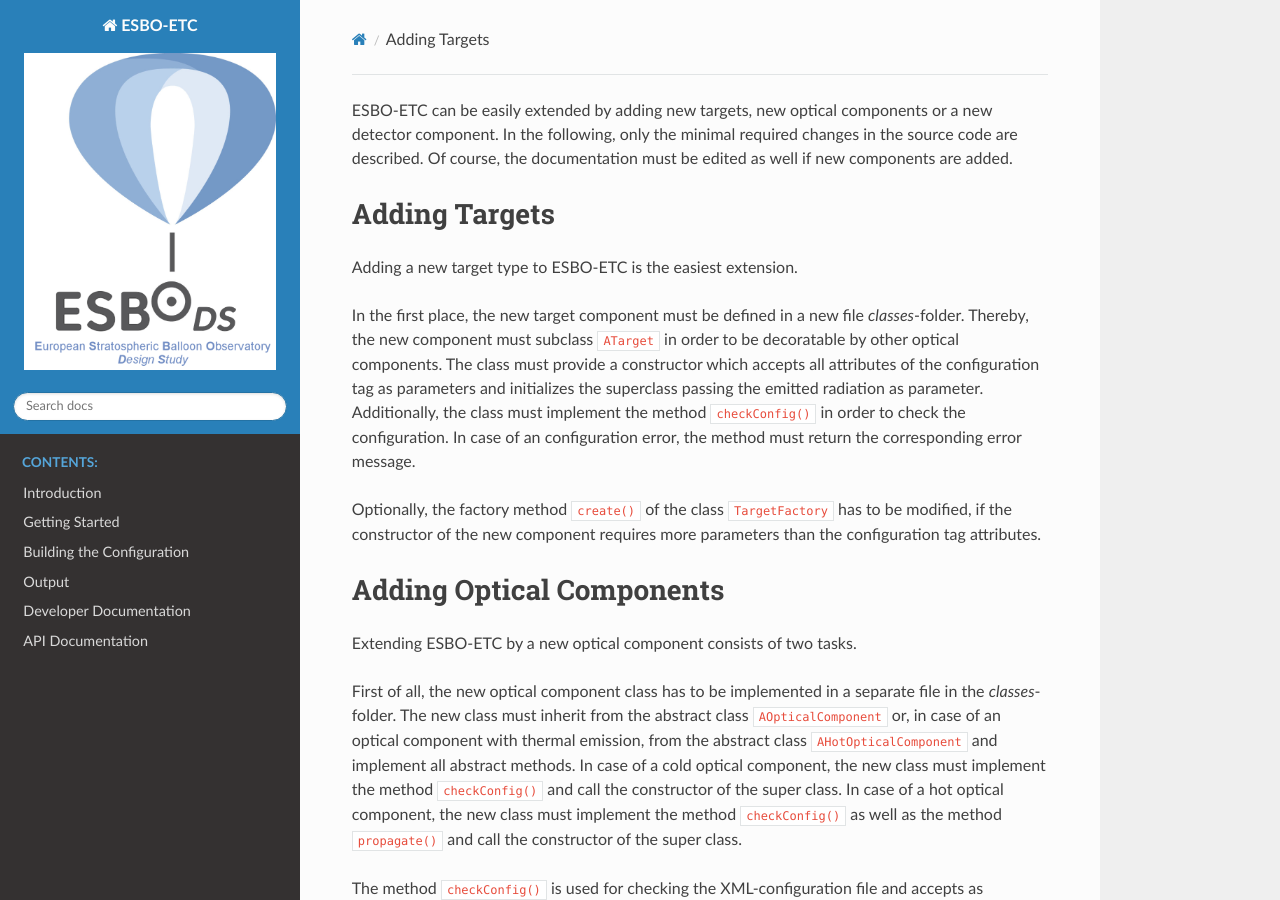
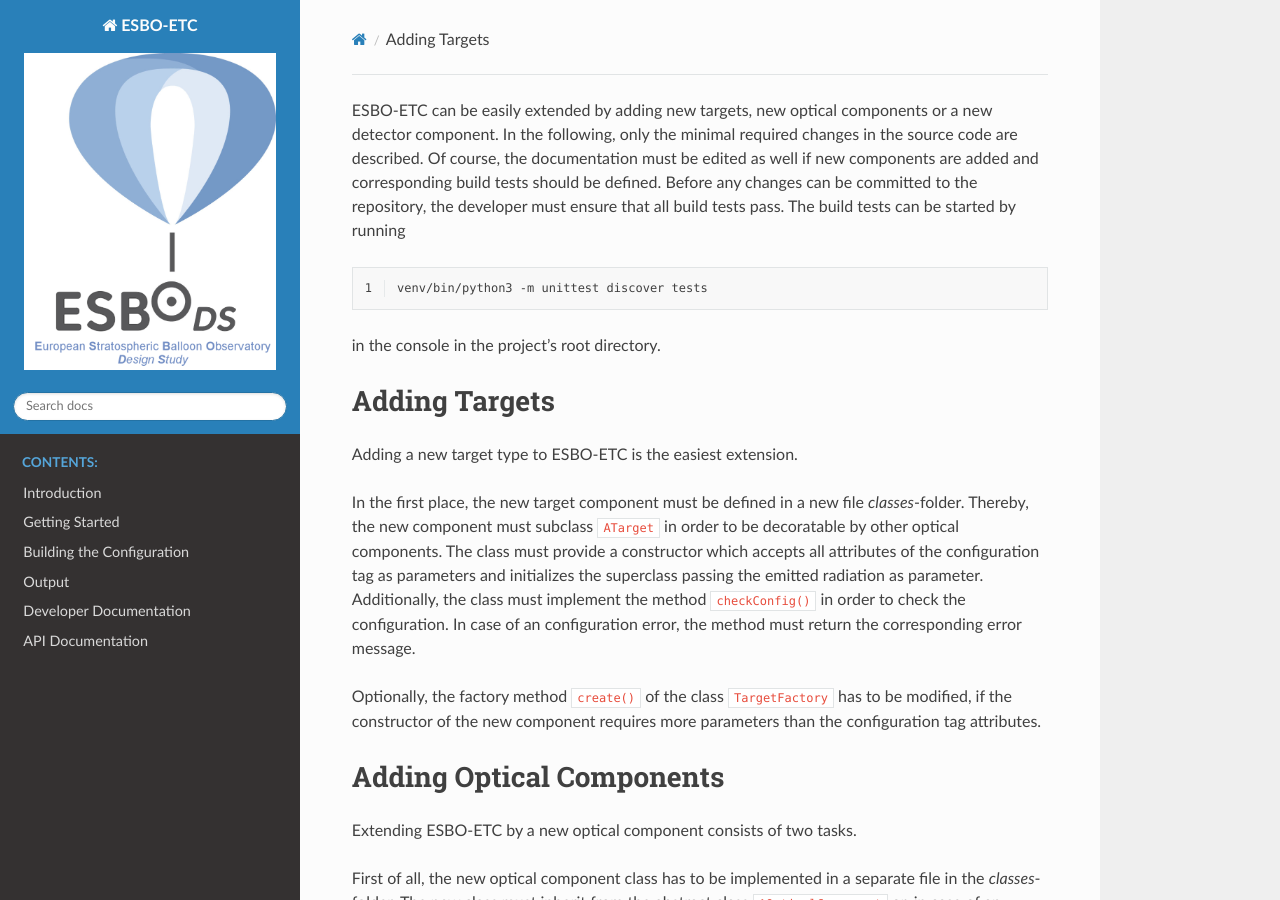
Before and after one commit to LukasK13/ESBO-ETC, a Sphinx documentation site: the page built from docs/source/developer/extending.rst, in a window 1280 px wide and 900 px high. Built offline with Sphinx 7.4.7 and the Read the Docs theme 2.0.0, drawn with Linux system fonts in a browser that asks for light colours.

Commit message:
Information on build tests added

```diff
--- a/docs/source/developer/extending.rst
+++ b/docs/source/developer/extending.rst
@@ -1,7 +1,15 @@
 ESBO-ETC can be easily extended by adding new targets, new optical components or a new detector component.
 In the following, only the minimal required changes in the source code are described.
-Of course, the documentation must be edited as well if new components are added.
+Of course, the documentation must be edited as well if new components are added and corresponding build tests should be defined.
+Before any changes can be committed to the repository, the developer must ensure that all build tests pass.
+The build tests can be started by running
 
+.. code-block:: bash
+    :linenos:
+
+    venv/bin/python3 -m unittest discover tests
+
+in the console in the project's root directory.
 
 Adding Targets
 --------------
```
